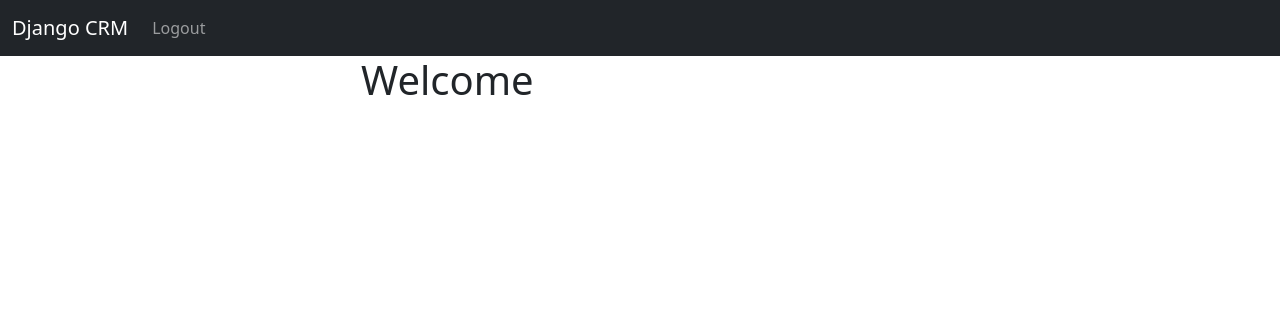
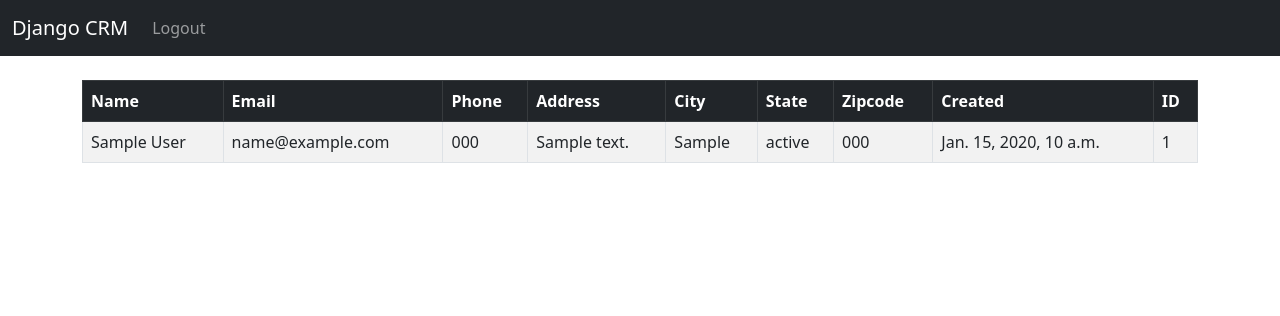
Before and after one commit to BashCtl/django-crm, a Django app: page / in a window 1280 px wide. Shown: the top 316 px of the page. Run offline with Django 4.2, Linux system fonts and the light colour scheme; a user stored in the database is signed in; tables that the repository leaves empty hold one stand-in row (values such as "Sample post").

Commit message:
view db records

```diff
--- a/django_crm/website/templates/home.html
+++ b/django_crm/website/templates/home.html
@@ -2,10 +2,43 @@
 
 {% block content %}
 
-<div class="col-md-6 offset-md-3">
+<div>
 
     {% if user.is_authenticated %}
-    <h1>Welcome</h1>
+    <br>
+        <table class="table table-striped table-hover table-bordered">
+            <thead class="table-dark">
+            <tr>
+                <th scope="col">Name</th>
+                <th scope="col">Email</th>
+                <th scope="col">Phone</th>
+                <th scope="col">Address</th>
+                <th scope="col">City</th>
+                <th scope="col">State</th>
+                <th scope="col">Zipcode</th>
+                <th scope="col">Created</th>
+                <th scope="col">ID</th>
+            </tr>
+            </thead>
+            <tbody>
+            {% if records %}
+            {% for record in records %}
+            <tr>
+                <td>{{ record.first_name }} {{ record.last_name }}</td>
+                <td>{{ record.email }}</td>
+                <td>{{ record.phone }}</td>
+                <td>{{ record.address }}</td>
+                <td>{{ record.city }}</td>
+                <td>{{ record.state }}</td>
+                <td>{{ record.zipcode }}</td>
+                <td>{{ record.created_at }}</td>
+                <td> {{ record.id }}</td>
+            </tr>
+            {% endfor %}
+            {% endif %}
+            </tbody>
+            </table>
+
         {% else %}
         <h1 class="my-4">Login</h1>
 
--- a/django_crm/website/views.py
+++ b/django_crm/website/views.py
@@ -2,10 +2,12 @@ from django.shortcuts import render, redirect
 from django.contrib.auth import authenticate, login, logout
 from django.contrib import messages
 from .froms import SignUpForm
+from .models import Record
 
 
 # Create your views here.
 def home(request):
+    records = Record.objects.all()
     if request.method == 'POST':
         username = request.POST['username']
         password = request.POST['password']
@@ -18,7 +20,7 @@ def home(request):
         else:
             messages.warning(request, "There Was An Error Logging In, PLease Try Again.")
             return redirect('home')
-    return render(request, 'home.html', {})
+    return render(request, 'home.html', {'records': records})
 
 
 def logout_user(request):
```
Lines whose indentation alone changed are shown as unchanged.
